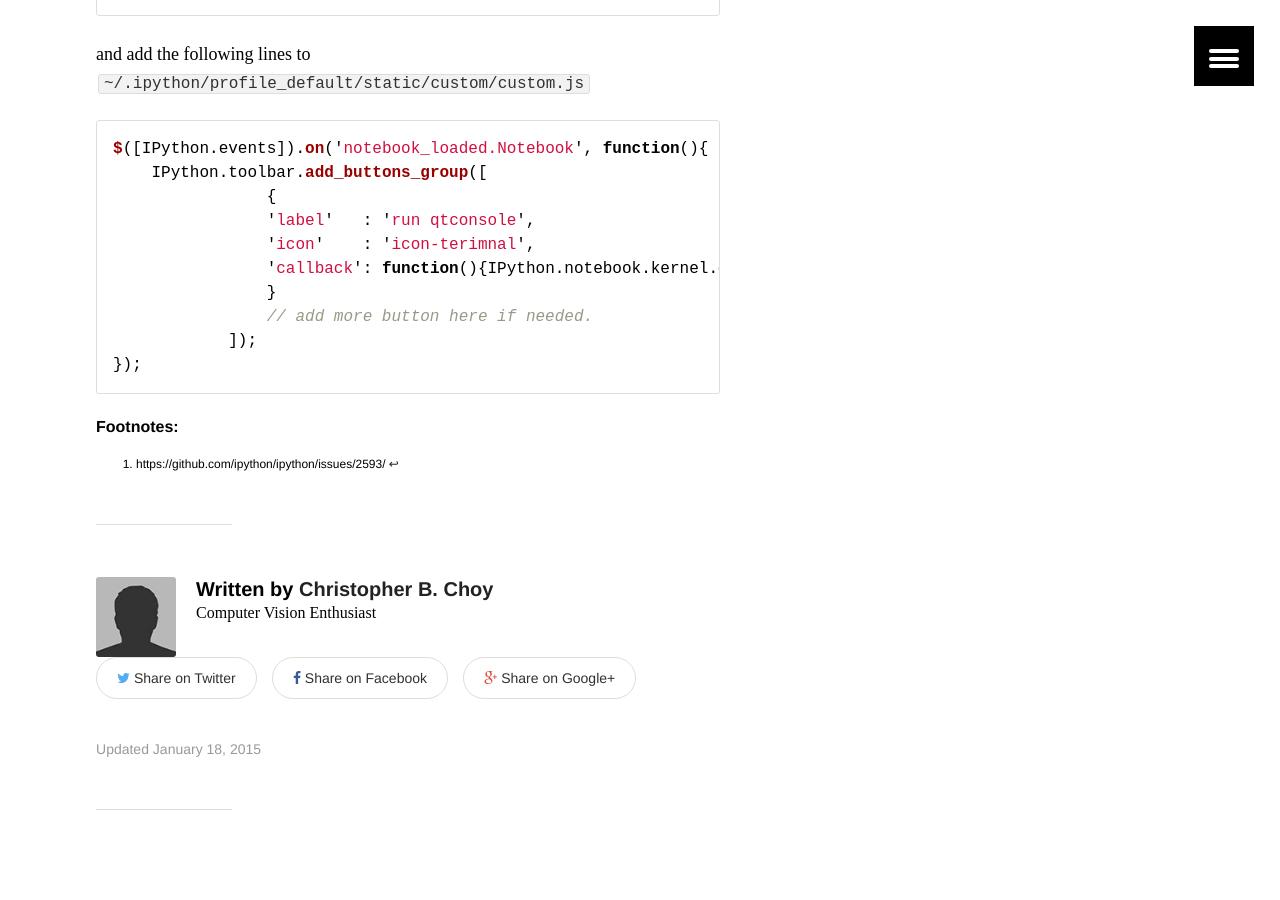
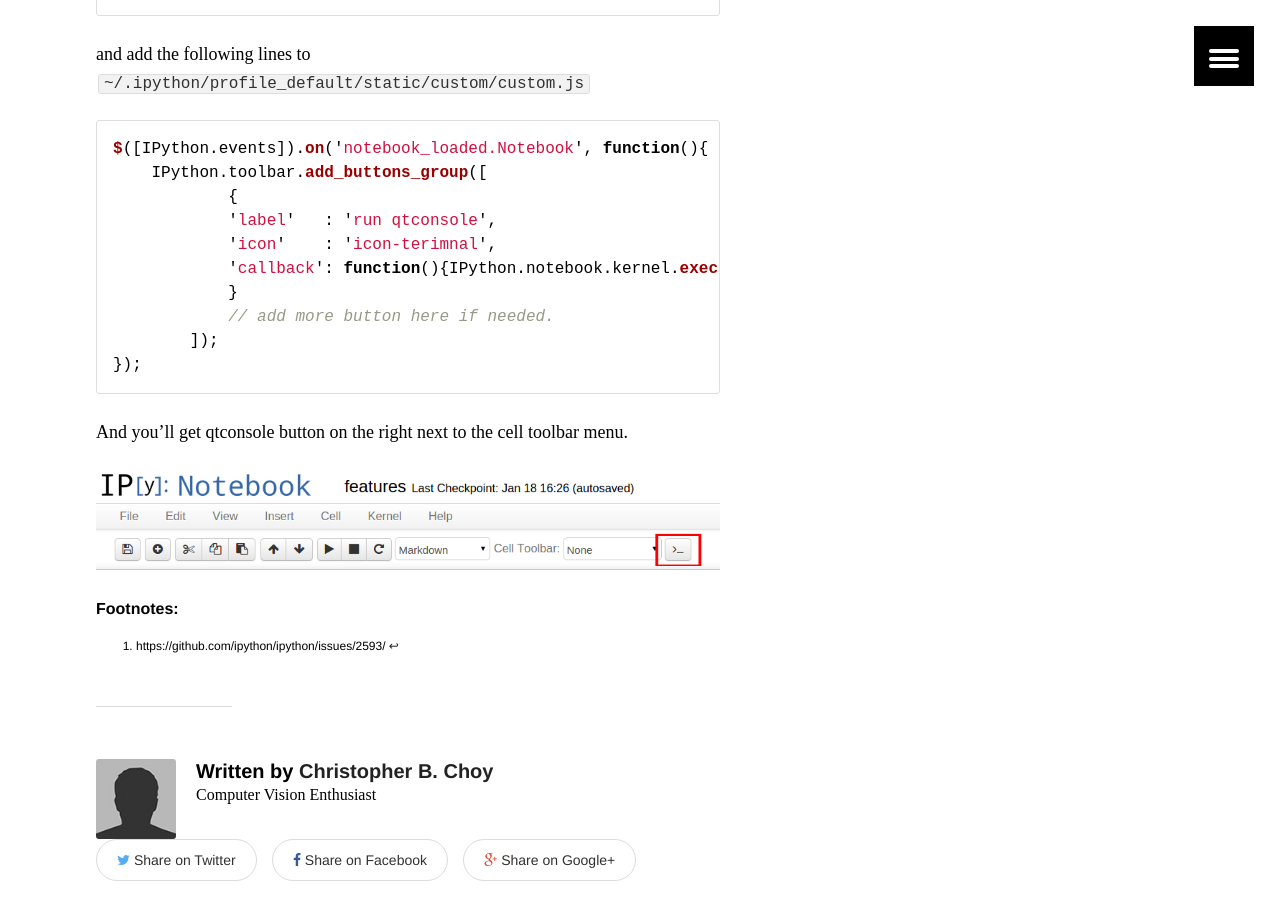
Before and after one commit to antran89/blog, a Jekyll site: the page built from _posts/notes/2015-01-17-ipython-qtconsole.md, in a window 1280 px wide and 900 px high, scrolled down 508 px. Built offline with Jekyll 4.4.1, drawn with Linux system fonts in a browser that asks for light colours; comment, search, counter and statistics services are not loaded.

Commit message:
qtconsole image add

```diff
--- a/_posts/notes/2015-01-17-ipython-qtconsole.md
+++ b/_posts/notes/2015-01-17-ipython-qtconsole.md
@@ -24,15 +24,19 @@ and add the following lines to  `~/.ipython/profile_default/static/custom/custom
 {% highlight javascript %}
 $([IPython.events]).on('notebook_loaded.Notebook', function(){
     IPython.toolbar.add_buttons_group([
-                {
-                'label'   : 'run qtconsole',
-                'icon'    : 'icon-terimnal',
-                'callback': function(){IPython.notebook.kernel.execute('%qtconsole')}
-                }
-                // add more button here if needed.
-            ]);
+            {
+            'label'   : 'run qtconsole',
+            'icon'    : 'icon-terimnal',
+            'callback': function(){IPython.notebook.kernel.execute('%qtconsole')}
+            }
+            // add more button here if needed.
+        ]);
 });
 {% endhighlight %}
 
 
+And you’ll get qtconsole button on the right next to the cell toolbar menu.
+
+<img src="{{site.url}}/images/qtconsole_box.png">
+
 [^1]: https://github.com/ipython/ipython/issues/2593/
```
Also changed, not shown: images/qtconsole_box.png (added).
